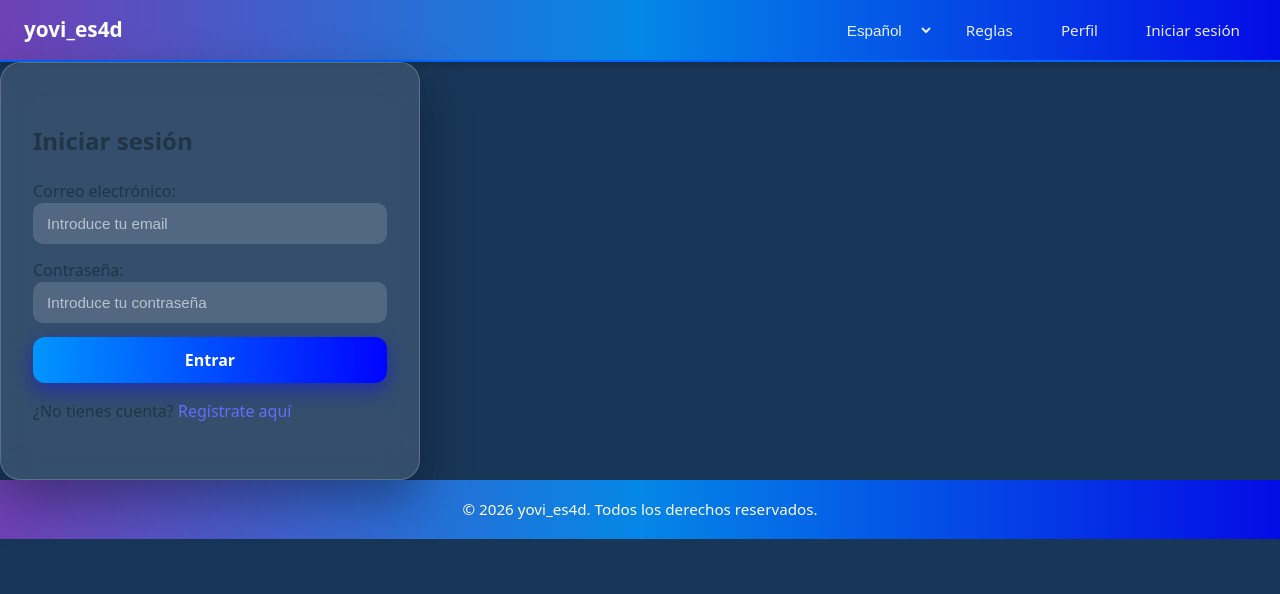
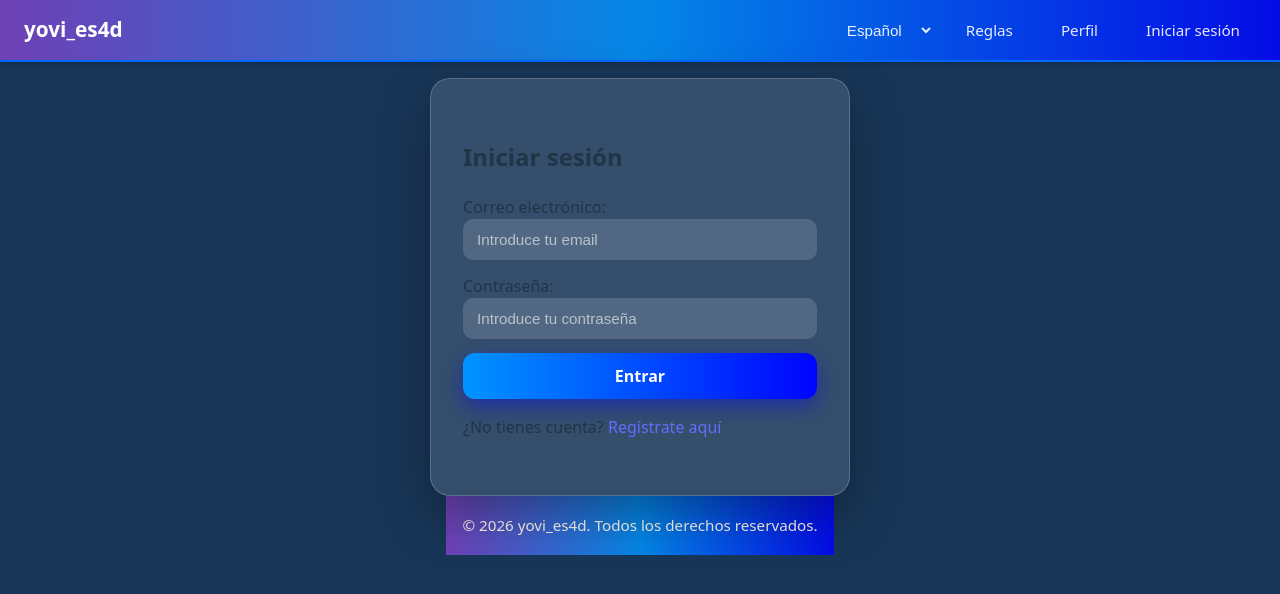
Before and after one commit to Arquisoft/yovi_es4d, a React (Vite) app in the folder webapp/: page /login in a window 1280 px wide. Shown: the top 594 px of the page. Built offline with nearby package versions, Linux system fonts and the light colour scheme.

Commit message:
fixed vista de registro

```diff
--- a/webapp/src/components/StartScreen.css
+++ b/webapp/src/components/StartScreen.css
@@ -4,7 +4,14 @@
   --accent: #0066ff;
   --text: #0a0a0a;
 }
-
+.page-container {
+  display: flex;               /* activa flex */
+  flex-direction: column;      /* si quieres footer abajo */
+  justify-content: center;     /* centra verticalmente */
+  align-items: center;         /* centra horizontalmente */
+  padding: 16px;
+  box-sizing: border-box;
+}
 /* Full viewport wrapper */
 .start-screen {
   /* Use a public static GIF to avoid asset resolution issues and ensure it centers correctly */
@@ -337,25 +344,18 @@ html, body {
 /* ========================= */
 
 .auth-card {
-  position: relative;
-  z-index: 2;
   width: min(95%, 420px);
   padding: 40px 32px;
   border-radius: 20px;
-
   background: rgba(255, 255, 255, 0.12);
   backdrop-filter: blur(18px);
-  -webkit-backdrop-filter: blur(18px);
-  align-items: center;      /* centra vertical */
-  justify-content: center;  /* centra horizontal */
   box-sizing: border-box;
-
   border: 1px solid rgba(255, 255, 255, 0.2);
   box-shadow: 0 20px 50px rgba(0, 0, 0, 0.35);
-
   animation: fadeUp 0.8s ease forwards;
   opacity: 0;
   transform: translateY(30px);
+  /* ya no poner flex-grow ni margin-top */
 }
 
 @keyframes fadeUp {
--- a/webapp/src/pages/RegisterPage.tsx
+++ b/webapp/src/pages/RegisterPage.tsx
@@ -15,12 +15,12 @@ const RegisterPage: React.FC = () => {
           <p className="auth-switch">
             {t("users.haveaccount")} <Link to="/login">{t("users.login")}</Link>
           </p>
+          </div>
         </div>
-
         <footer className="start-footer">
           <a href='https://github.com/Arquisoft/yovi_es4d/tree/master' id = 'github-link' ><p>{t('footer.credits')}</p></a>
         </footer>
-      </div>
+
     </>
 
   );
```
